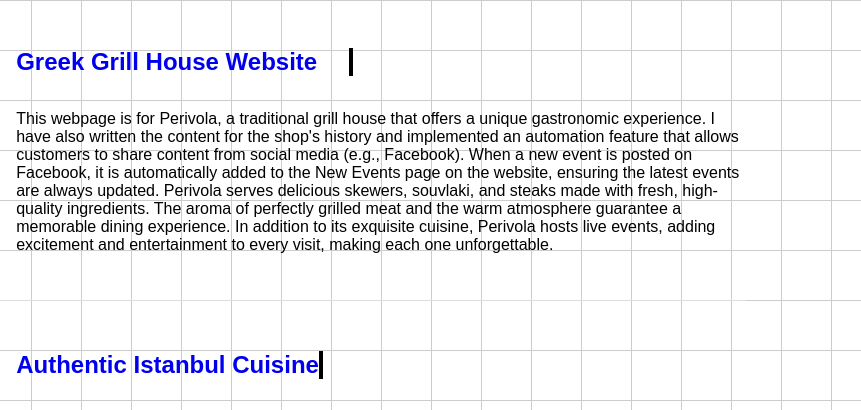
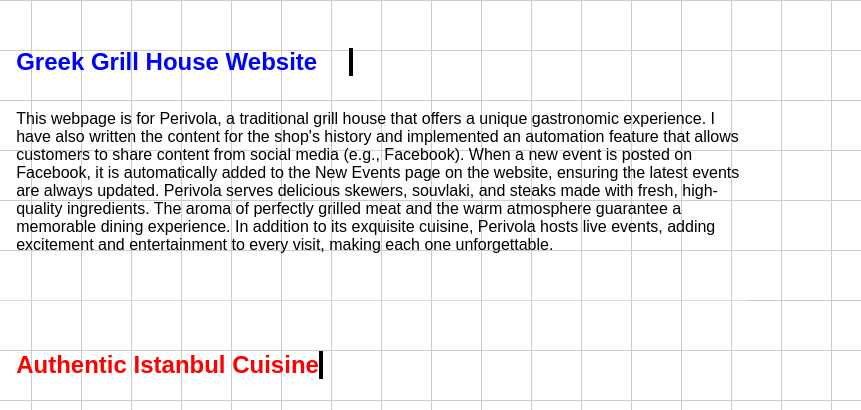
Before and after one commit to NickGiannelis/Web-Designs, a plain HTML site: page index.html in a window 1280 px wide. Shown: the part 499-909 px from the top of the page, 419-1280 px from the left. Drawn offline with Linux system fonts and the light colour scheme; files whose address does not match are found by name.

Commit message:
Update index.html

```diff
--- a/index.html
+++ b/index.html
@@ -41,7 +41,7 @@
         <div class="perivola">
             <a href="https://www.perivola.com"><img class="Third Photo" src="./perivola.png" alt="perivola site"></a>
             <div class="text">
-                <a href="https://www.perivola.com"><h2>Greek Grill House Website</h2></a>
+                <a href="https://www.perivola.com"><h2 style="color: blue;">Greek Grill House Website</h2></a>
                 <p>This webpage is for Perivola, a traditional grill house that offers a unique gastronomic experience.
                     I have also written the content for the shop's history and implemented an automation feature that allows
                     customers to share content from social media (e.g., Facebook). When a new event is posted on Facebook, it is
@@ -55,7 +55,7 @@
         <div class="politiki-kouzina">
             <a href="https://www.politiki-kouzina.com"><img class="Fourth Photo" src="./politiki-kouzina.png" alt="politiki kouzina site"></a>
             <div class="text">
-                <a href="https://www.politiki-kouzina.com"><h2>Authentic Istanbul Cuisine Website</h2></a>
+                <a href="https://www.politiki-kouzina.com"><h2 style="color: red;">Authentic Istanbul Cuisine Website</h2></a>
                 <p>Politiki Kouzina offers a culinary journey through the traditional flavors of Istanbul.Live music enhances the warm and welcoming atmosphere, creating a unique dining experience. The site features sections for
                     the menu, news about upcoming events, and a contact form for reservations or inquiries.
                     </p>
```
